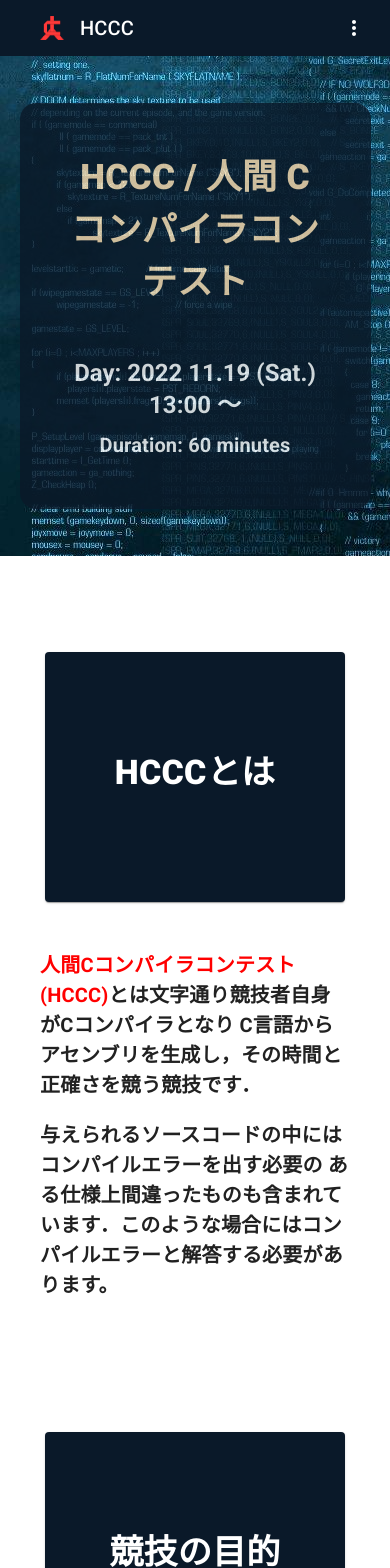
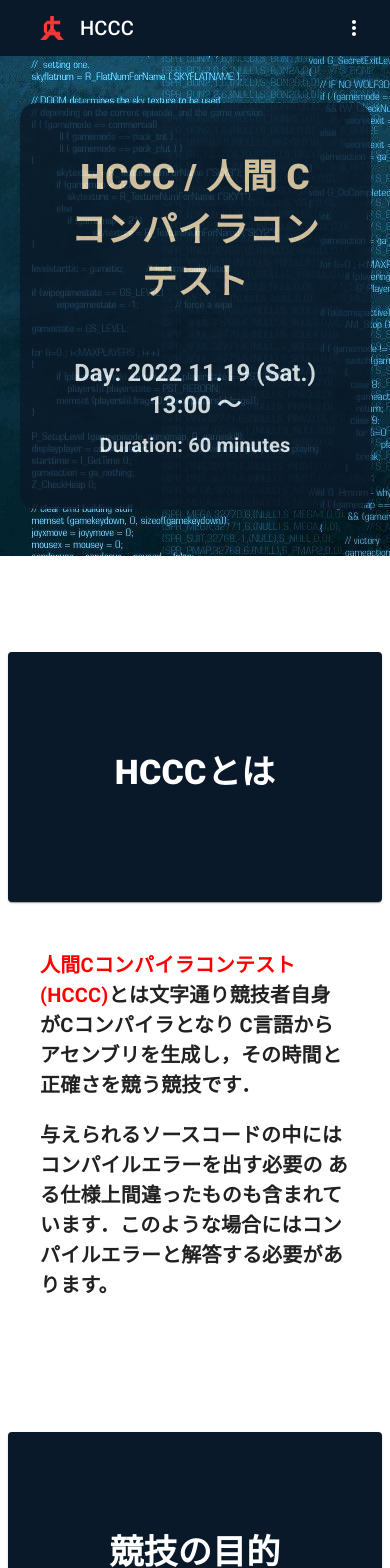
Before and after one commit to HumanCCompilerContest/Human-C-Compiler-Contest_frontend, a Next.js app: page / in a window 390 px wide. Shown: the top 1568 px of the page. Built offline with nearby package versions, Linux system fonts and the light colour scheme.

Commit message:
fix DiscriptionCard responsive

```diff
--- a/src/components/molecules/DiscriptionCard.tsx
+++ b/src/components/molecules/DiscriptionCard.tsx
@@ -13,7 +13,7 @@ const DiscriptionCard: FC<DiscriptionCardProps> = ({ title, children, sx }) => {
     <Box
       sx={{
         display: 'flex',
-        alignItems: 'center',
+        alignItems: { md: 'center' },
         flexDirection: { xs: 'column', md: 'row' },
         ...sx,
       }}
```
